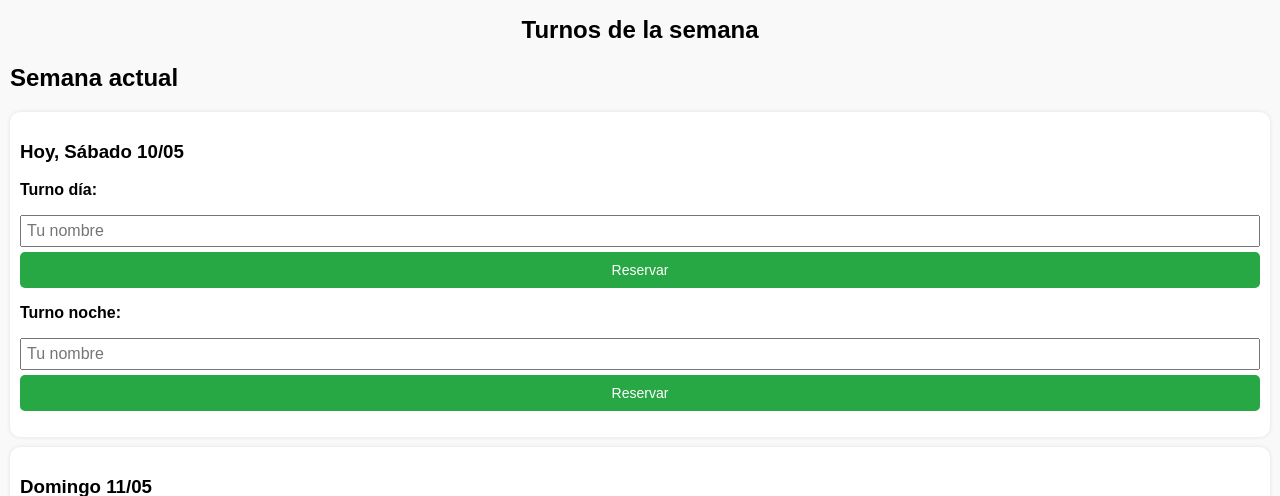
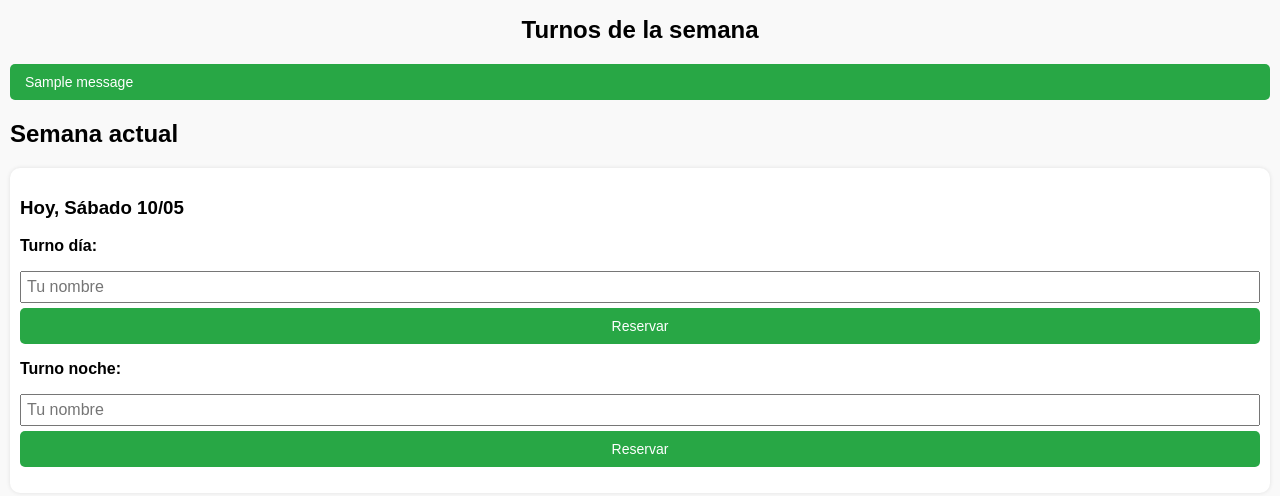
Before and after one commit to T-cordoba/Turnos-cuidado-mama, a Flask app: page / in a window 1280 px wide. Shown: the top 496 px of the page. Run offline with Flask 3, Linux system fonts and the light colour scheme; tables that the repository leaves empty hold one stand-in row (values such as "Sample post"); one stand-in notice (Sample message) is shown.

Commit message:
Add flash messaging for reservation success and error handling in routes; update index.html to display messages

```diff
--- a/app/routes.py
+++ b/app/routes.py
@@ -1,5 +1,5 @@
 import locale
-from flask import Blueprint, render_template, request, redirect, url_for, Flask, Response
+from flask import Blueprint, render_template, request, redirect, url_for, Flask, Response, flash
 from datetime import datetime, timedelta
 from .models import Turno
 from .db import db
@@ -26,11 +26,19 @@ def index():
             db.session.add(turno)
             try:
                 db.session.commit()
+                flash(f"Reserva realizada con éxito para {nombre} el {fecha.strftime('%d/%m/%Y')} en el turno {tipo}.", "success")
             except:
                 db.session.rollback()
+                flash("Ocurrió un error al realizar la reserva. Inténtalo nuevamente.", "error")
         elif action == 'cancelar':
-            Turno.query.filter_by(fecha=fecha, tipo=tipo).delete()
-            db.session.commit()
+            turno = Turno.query.filter_by(fecha=fecha, tipo=tipo).first()
+            if turno:
+                nombre = turno.nombre
+                Turno.query.filter_by(fecha=fecha, tipo=tipo).delete()
+                db.session.commit()
+                flash(f"Reserva de {nombre} cancelada con éxito para el {fecha.strftime('%d/%m/%Y')} en el turno {tipo}.", "success")
+            else:
+                flash("No se encontró la reserva para cancelar.", "error")
 
         return redirect(url_for('main.index'))
 
--- a/app/static/style.css
+++ b/app/static/style.css
@@ -60,3 +60,24 @@ button.cancelar {
 button:hover {
     opacity: 0.9;
 }
+
+.mensajes {
+    margin: 20px 0;
+}
+
+.alert {
+    padding: 10px 15px;
+    margin-bottom: 10px;
+    border-radius: 5px;
+    font-size: 14px;
+}
+
+.alert.success {
+    background-color: #28a745; /* Verde */
+    color: white;
+}
+
+.alert.error {
+    background-color: #dc3545; /* Rojo */
+    color: white;
+}
--- a/app/templates/index.html
+++ b/app/templates/index.html
@@ -8,6 +8,17 @@
 </head>
 <body>
     <h1>Turnos de la semana</h1>
+
+    <!-- Mensajes Flash -->
+    {% with messages = get_flashed_messages(with_categories=true) %}
+    {% if messages %}
+        <div class="mensajes">
+            {% for category, message in messages %}
+                <div class="alert {{ category }}">{{ message }}</div>
+            {% endfor %}
+        </div>
+    {% endif %}
+    {% endwith %}
 
     <!-- Semana actual -->
     <h2>Semana actual</h2>
--- a/run.py
+++ b/run.py
@@ -1,6 +1,7 @@
 from app import create_app
 
 app = create_app()
+app.secret_key = 'b9f3e8a1c4d7e6f2a5b8c3d1f4e7a9b6'
 
 if __name__ == '__main__':
     app.run(debug=True)
```
